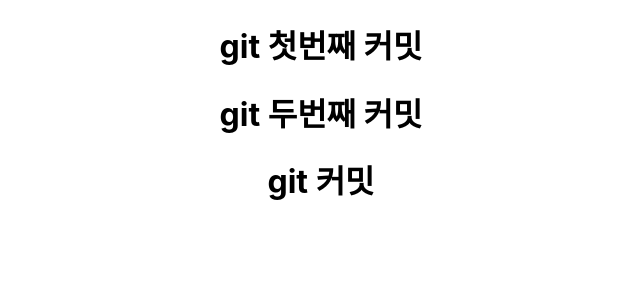
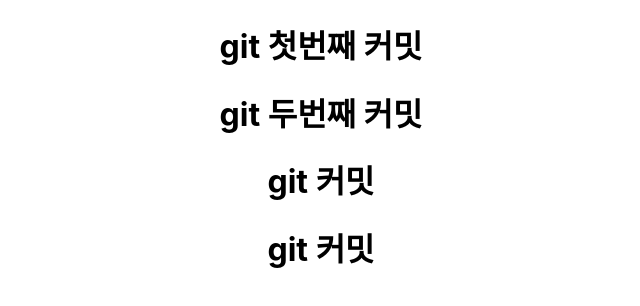
Before and after one commit to 2025-SMHRD-KDT-BigData-30/gitTestBooklog, a React (Create React App) app in the folder git01/: page / in a window 1280 px wide. Shown: the top 306 px of the page, without its empty margins (319-959 px from the left). Built offline with nearby package versions, Linux system fonts and the light colour scheme.

Commit message:
git 커밋

```diff
--- a/git01/src/App.js
+++ b/git01/src/App.js
@@ -7,6 +7,10 @@ function App() {
       <h1>git 첫번째 커밋</h1>
       <h1>git 두번째 커밋</h1>
       <h1>git 커밋</h1>
+
+
+
+      <h1>git 커밋</h1>
     </div>
   );
 }
```
